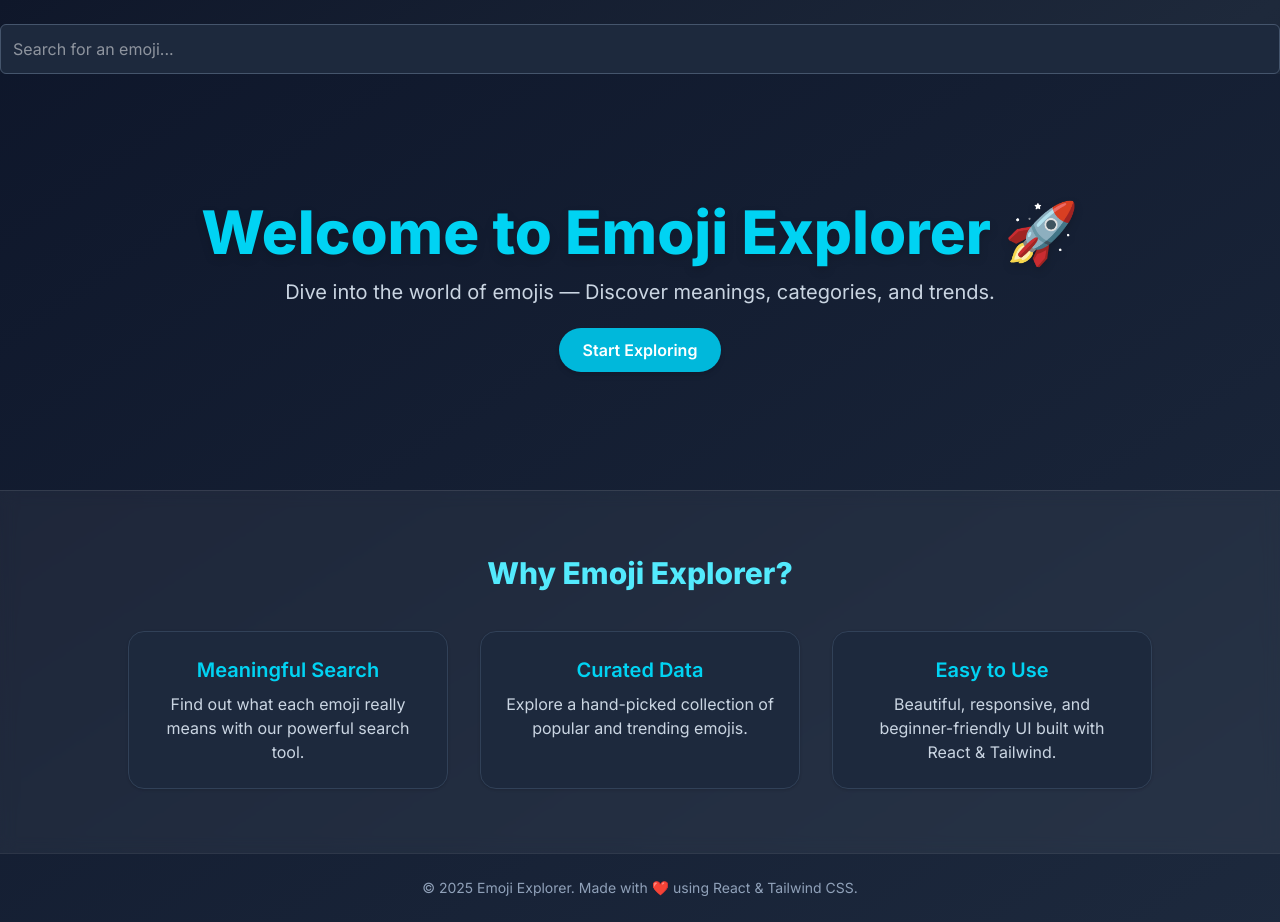
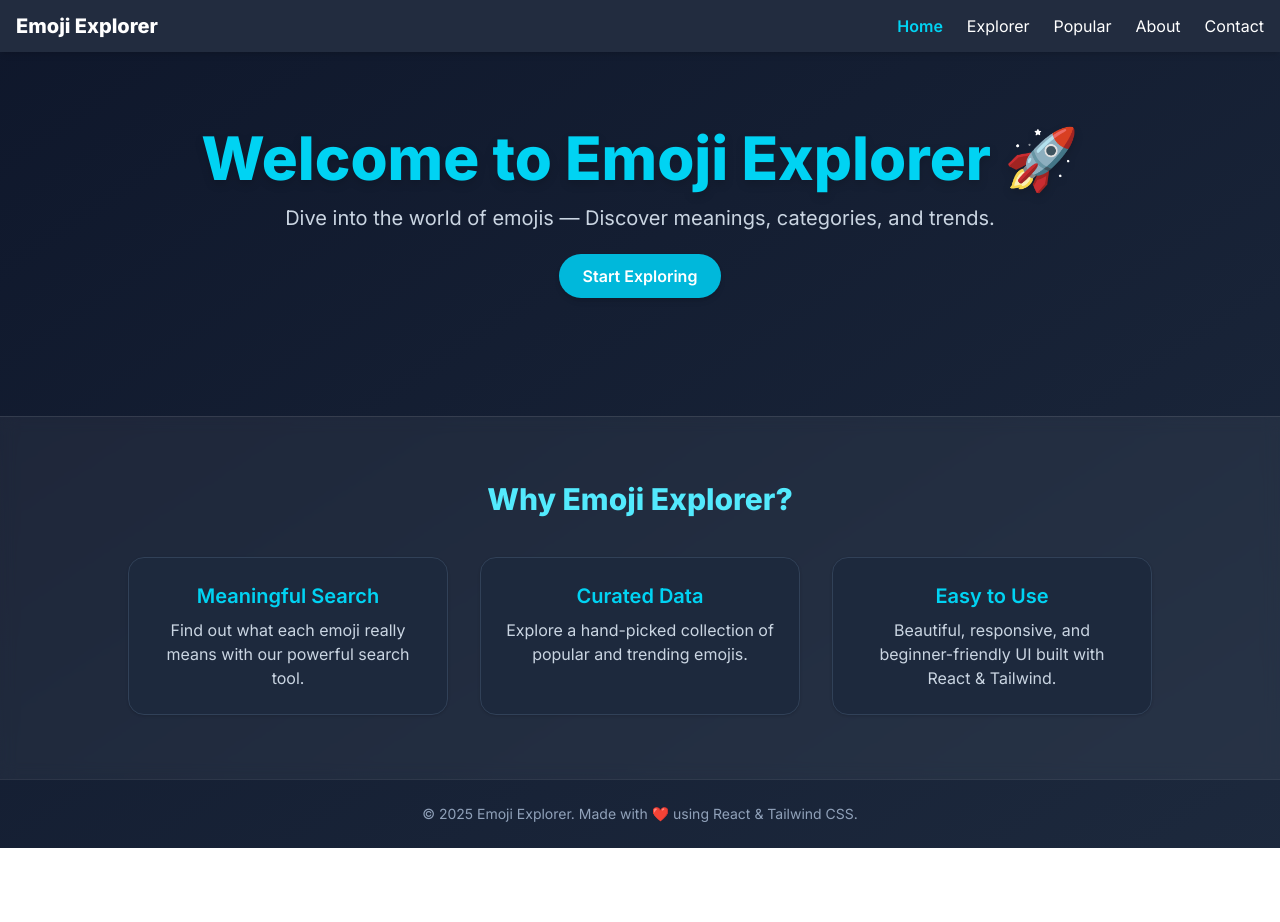
Before and after one commit to amishipatidar/Emoji-Explorer, a React (Vite) app: page / in a window 1280 px wide. After the commit the page ends 848 px from the top, so only its background shows below. Built offline with nearby package versions, Linux system fonts and the light colour scheme.

Commit message:
Update Navbar.jsx

```diff
--- a/src/components/Navbar.jsx
+++ b/src/components/Navbar.jsx
@@ -1,105 +1,50 @@
-// import { useContext, useState } from "react";
-// import { EmojiContext } from "../context/EmojiContext";
-// import React from 'react';
+import React, { useState } from "react";
+import { NavLink } from "react-router-dom";
+import { Menu, X } from "lucide-react"; // Add icons for menu and close
 
+const Navbar = () => {
+  const [isOpen, setIsOpen] = useState(false);
 
-// const EmojiSearch = () => {
-//   const { emojiList } = useContext(EmojiContext);
-//   const [search, setSearch] = useState("");
+  const toggleMenu = () => setIsOpen(!isOpen);
+  const closeMenu = () => setIsOpen(false);
 
-//   const filtered = emojiList.filter(item =>
-//     item.name.toLowerCase().includes(search.toLowerCase()) ||
-//     item.emoji.includes(search)
-//   );
-
-//   return (
-//     <div className="mt-6 w-full">
-//       <input
-//         type="text"
-//         placeholder="Search for an emoji..."
-//         value={search}
-//         onChange={(e) => setSearch(e.target.value)}
-//         className="w-full p-3 rounded-md border border-gray-300 focus:outline-none focus:ring-2 focus:ring-blue-500"
-//       />
-
-//       {/* Only show results if search is not empty */}
-//       {search && (
-//         <div className="grid grid-cols-2 sm:grid-cols-3 md:grid-cols-4 gap-6 mt-6">
-//           {filtered.length > 0 ? (
-//             filtered.map((item, idx) => (
-//               <div
-//                 key={idx}
-//                 className="bg-slate-800 border border-slate-600 p-6 rounded-2xl shadow hover:scale-105 transition-transform duration-200"
-//               >
-//                 <div className="text-5xl mb-3">{item.emoji}</div>
-//                 <p className="text-sm text-slate-300 font-semibold mb-1">{item.name}</p>
-//                 {item.description && (
-//                   <p className="text-xs text-slate-400 mb-1">{item.description}</p>
-//                 )}
-//                 {item.sentiment && (
-//                   <p className="text-xs text-cyan-400">Sentiment: {item.sentiment}</p>
-//                 )}
-//               </div>
-//             ))
-//           ) : (
-//             <p className="text-center col-span-full text-gray-500">No emoji found</p>
-//           )}
-//         </div>
-//       )}
-//     </div>
-//   );
-// };
-
-// export default EmojiSearch;
-
-import { useContext, useState } from "react";
-import { EmojiContext } from "../context/EmojiContext";
-import React from 'react';
-
-const EmojiSearch = () => {
-  const { emojiList } = useContext(EmojiContext);
-  const [search, setSearch] = useState("");
-
-  const filtered = emojiList.filter(item =>
-    item.name.toLowerCase().includes(search.toLowerCase()) ||
-    item.emoji.includes(search)
-  );
+  const navLinkClass = ({ isActive }) =>
+    isActive ? "text-cyan-400 font-semibold" : "text-white";
 
   return (
-    <div className="mt-6 w-full">
-      <input
-        type="text"
-        placeholder="Search for an emoji..."
-        value={search}
-        onChange={(e) => setSearch(e.target.value)}
-        className="w-full p-3 rounded-md bg-slate-800 text-white border border-slate-600 focus:outline-none focus:ring-2 focus:ring-cyan-500"
-      />
+    <nav style={{ backgroundColor: '#222C3F' }} className="shadow-md fixed w-full top-0 left-0 z-10">
+      <div className="container mx-auto px-4 py-3 flex justify-between items-center">
+        <h1 className="text-xl font-bold text-white">Emoji Explorer</h1>
 
-      {search && (
-        <div className="grid grid-cols-2 sm:grid-cols-3 md:grid-cols-4 gap-6 mt-6">
-          {filtered.length > 0 ? (
-            filtered.map((item, idx) => (
-              <div
-                key={idx}
-                className="bg-slate-800 border border-slate-600 p-6 rounded-2xl shadow hover:scale-105 transition-transform duration-200"
-              >
-                <div className="text-5xl mb-3">{item.emoji}</div>
-                <p className="text-sm text-slate-300 font-semibold mb-1">{item.name}</p>
-                {item.description && (
-                  <p className="text-xs text-slate-400 mb-1">{item.description}</p>
-                )}
-                {item.sentiment && (
-                  <p className="text-xs text-cyan-400">Sentiment: {item.sentiment}</p>
-                )}
-              </div>
-            ))
-          ) : (
-            <p className="text-center col-span-full text-gray-500">No emoji found</p>
-          )}
+        {/* Hamburger Icon */}
+        <div className="md:hidden">
+          <button onClick={toggleMenu} className="text-white focus:outline-none">
+            {isOpen ? <X size={28} /> : <Menu size={28} />}
+          </button>
+        </div>
+
+        {/* Desktop Nav Links */}
+        <div className="hidden md:flex space-x-6">
+          <NavLink to="/" className={navLinkClass}>Home</NavLink>
+          <NavLink to="/explorer" className={navLinkClass}>Explorer</NavLink>
+          <NavLink to="/popular" className={navLinkClass}>Popular</NavLink>
+          <NavLink to="/about" className={navLinkClass}>About</NavLink>
+          <NavLink to="/contact" className={navLinkClass}>Contact</NavLink>
+        </div>
+      </div>
+
+      {/* Mobile Menu */}
+      {isOpen && (
+        <div className="md:hidden bg-[#222C3F] px-4 pb-4 space-y-3">
+          <NavLink to="/" className={navLinkClass} onClick={closeMenu}>Home</NavLink><br/>
+          <NavLink to="/explorer" className={navLinkClass} onClick={closeMenu}>Explorer</NavLink><br/>
+          <NavLink to="/popular" className={navLinkClass} onClick={closeMenu}>Popular</NavLink><br/>
+          <NavLink to="/about" className={navLinkClass} onClick={closeMenu}>About</NavLink><br/>
+          <NavLink to="/contact" className={navLinkClass} onClick={closeMenu}>Contact</NavLink><br/>
         </div>
       )}
-    </div>
+    </nav>
   );
 };
 
-export default EmojiSearch;
+export default Navbar;
```
